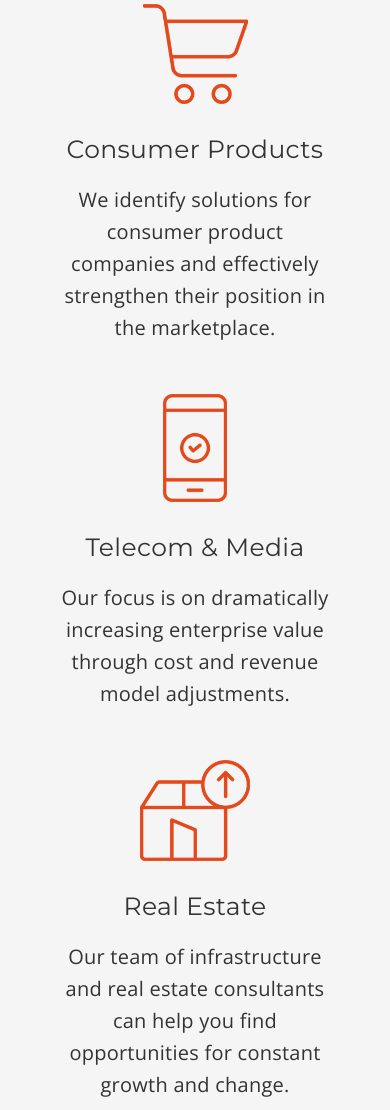
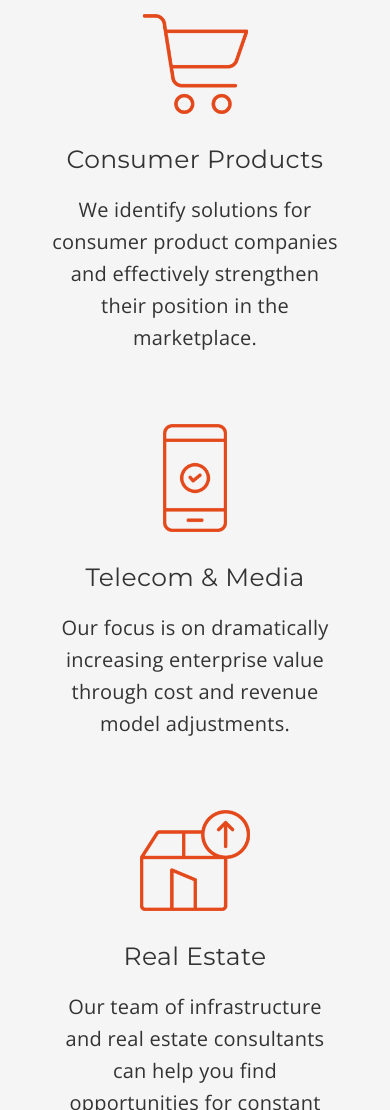
Before and after one commit to anna-ossowska/advision, a plain HTML site: page index.html in a window 390 px wide. Shown: the part 890-2000 px from the top of the page. Drawn offline with nearby package versions, Linux system fonts and the light colour scheme.

Commit message:
Adding media queries

```diff
--- a/css/style.css
+++ b/css/style.css
@@ -18,6 +18,7 @@ body {
   color: #333;
   line-height: 1.6;
   letter-spacing: 0.25px;
+  overflow-x: hidden;
 }
 
 button,
@@ -225,10 +226,6 @@ h3 {
   margin-bottom: 15px;
 }
 
-.icons p {
-  width: 450px;
-}
-
 .icons i {
   background-color: #e4491c;
   color: #fff;
@@ -394,7 +391,7 @@ h4 .bookmarks {
   }
 
   /* body {
-    overflow-x: hidden;
+    overflow-x: hidden !important;
   } */
 
   .hero .content h1 {
@@ -423,13 +420,12 @@ h4 .bookmarks {
 
   .navbar a {
     padding: 4px;
-    margin: 0 5px;
-    font-size: 11px;
+    margin: 0 4px;
+    font-size: 16px;
   }
 
-  .icon-description {
-    width: 280px !important;
-    margin: 10px !important;
+  .logo {
+    margin-top: 5px;
   }
 
   .meta,
--- a/css/utilities.css
+++ b/css/utilities.css
@@ -240,7 +240,6 @@
 }
 
 /* Container main */
-
 .container {
   max-width: 1280px;
   padding: 0 1.5rem;
@@ -249,7 +248,6 @@
 }
 
 /* Container post */
-
 .container-post {
   max-width: 1280px;
   padding: 4rem 5rem;
@@ -260,6 +258,12 @@
 
 .container-post p {
   text-align: justify;
+}
+
+.container-icon {
+  width: 100%;
+  padding: 0 1.5rem;
+  margin: 10px auto;
 }
 
 /* Flex items */
@@ -397,4 +401,9 @@
   .flex-columns .column-2 {
     padding: 3rem;
   }
+
+  .container-post {
+    padding: 0.5rem 1rem;
+    margin: 20px auto;
+  }
 }
--- a/index.html
+++ b/index.html
@@ -43,9 +43,7 @@
       <!-- About: Icons -->
       <section id="about" class="icons bg-light">
         <div class="flex-items">
-          <div>
-            <!-- <i class="fas fa-university fa-2x"></i> -->
-            <div>
+          <div class="container-icon">
             <div class="icon-1"></div>
             <h3>Consumer Products</h3>
             <p class="icon-description">
@@ -53,9 +51,7 @@
               effectively strengthen their position in the marketplace.
             </p>
           </div>
-          </div>
-          <div>
-            <div>
+          <div class="container-icon">
             <div class="icon-2"></div>
             <h3>Telecom & Media</h3>
             <p class="icon-description">
@@ -63,16 +59,14 @@
               cost and revenue model adjustments.
             </p>
           </div>
-          </div>
-          <div>
-            <div>
+
+          <div class="container-icon">
             <div class="icon-3"></div>
             <h3>Real Estate</h3>
             <p class="icon-description">
               Our team of infrastructure and real estate consultants can help
               you find opportunities for constant growth and change.
             </p>
-            </div>
           </div>
         </div>
       </section>
```
Lines whose indentation alone changed are shown as unchanged.
